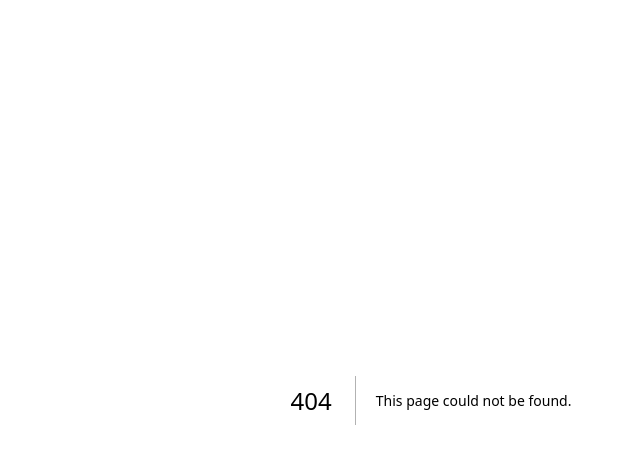
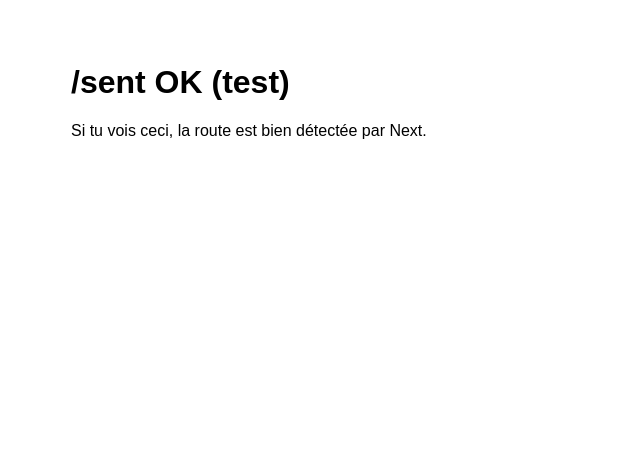
Before and after one commit to SamKTA/synergies-app, a Next.js app: page /sent in a window 1280 px wide. Before the commit this address had no page. Shown: the top 464 px of the page, without its empty margins (209-849 px from the left). Built offline with nearby package versions, Linux system fonts and the light colour scheme.

Commit message:
Create page.tsx

```diff
--- /dev/null
+++ b/app/sent/page.tsx
@@ -0,0 +1,8 @@
+export default function SentTest() {
+  return (
+    <main style={{ maxWidth: 720, margin: '64px auto', fontFamily: 'sans-serif' }}>
+      <h1>/sent OK (test)</h1>
+      <p>Si tu vois ceci, la route est bien détectée par Next.</p>
+    </main>
+  )
+}
```
